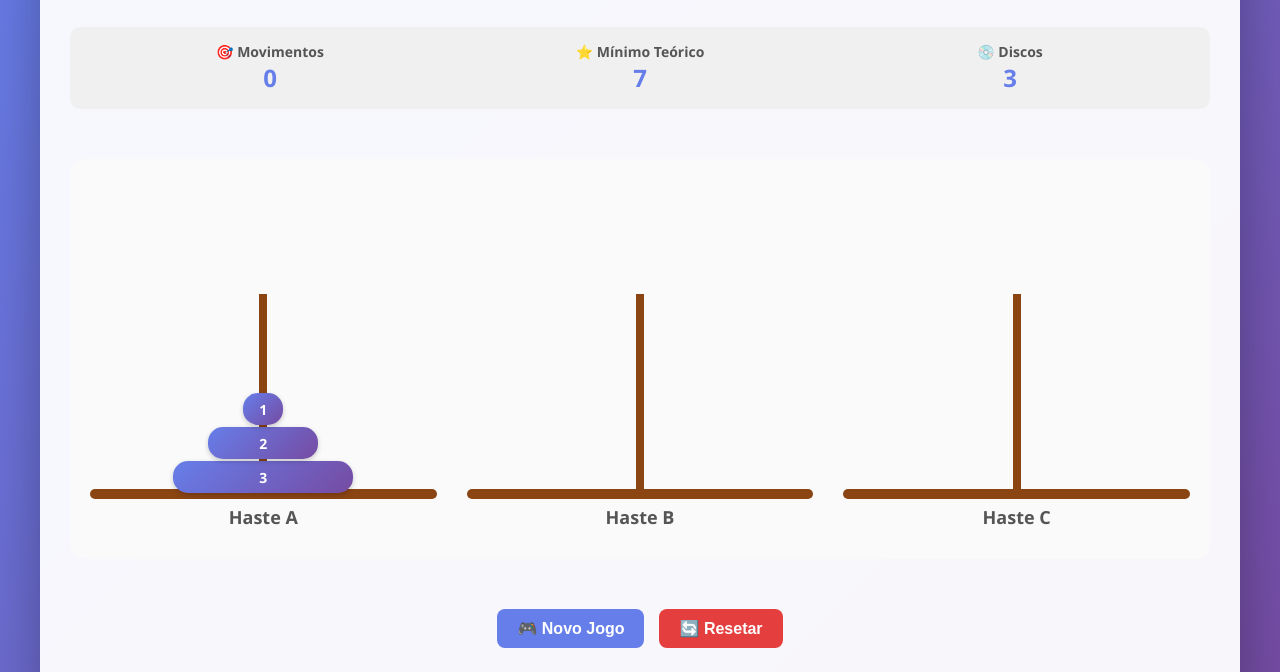
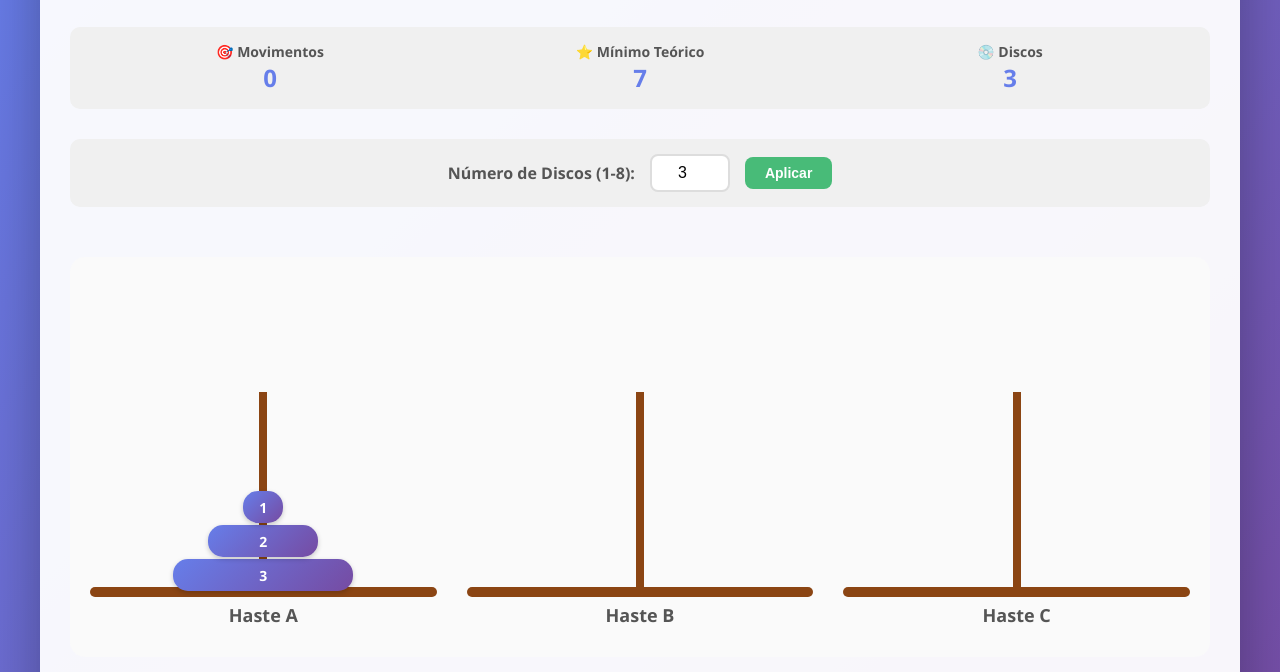
Before and after one commit to IsabellydosSantos/algoritmos-2, a plain HTML site: page Torre de Hanói/ProtótipoJS/index.html in a window 1280 px wide. Shown: the part 128-800 px from the top of the page. Drawn offline with Linux system fonts and the light colour scheme.

Commit message:
Update index.html

```diff
--- a/Torre de Hanói/ProtótipoJS/index.html
+++ b/Torre de Hanói/ProtótipoJS/index.html
@@ -26,6 +26,14 @@
             </div>
         </div>
 
+        <div class="disk-config">
+            <div class="config-group">
+                <label for="diskSelector">Número de Discos (1-8):</label>
+                <input type="number" id="diskSelector" min="1" max="8" value="3">
+                <button id="applyDiscsBtn" class="btn-apply">Aplicar</button>
+            </div>
+        </div>
+
         <div id="victoryArea"></div>
 
         <div class="hanoi-container" id="hanoiContainer">
```
